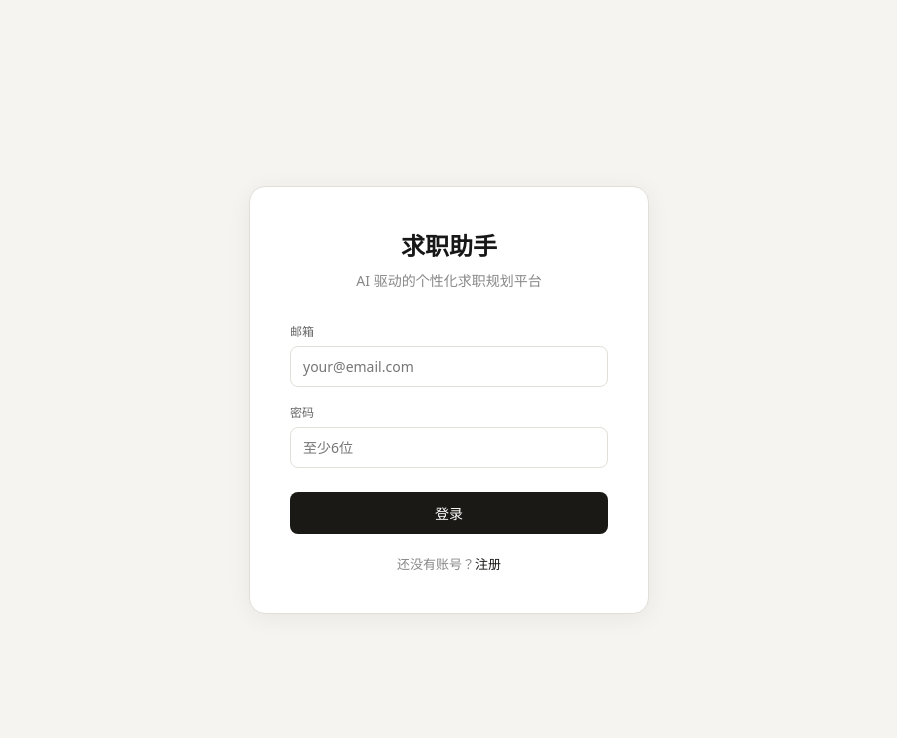
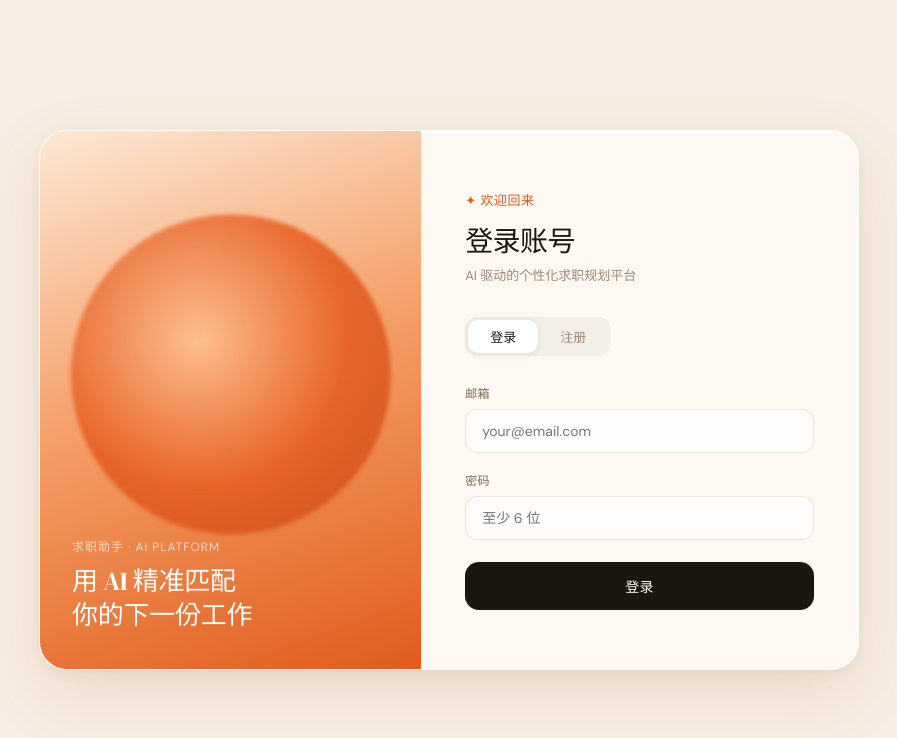
Before and after one commit to YUAN930-papa/CareerMatching-Web, a Next.js app in the folder career-app/: page /login in a window 1280 px wide. Shown: the top 738 px of the page, without its empty margins (191-1088 px from the left). Built offline with nearby package versions, Linux system fonts and the light colour scheme; no server answers.

Commit message:
feat: redesign login page - split layout glass UI

```diff
--- a/career-app/app/(auth)/login/page.tsx
+++ b/career-app/app/(auth)/login/page.tsx
@@ -17,11 +17,10 @@ export default function LoginPage() {
     e.preventDefault()
     setLoading(true)
     setMessage('')
-
     if (mode === 'signup') {
       const { error } = await supabase.auth.signUp({ email, password })
       if (error) setMessage(error.message)
-      else setMessage('注册成功！请检查邮箱确认链接，然后登录。')
+      else setMessage('注册成功！请检查邮箱确认链接。')
     } else {
       const { error } = await supabase.auth.signInWithPassword({ email, password })
       if (error) setMessage(error.message)
@@ -31,159 +30,298 @@ export default function LoginPage() {
   }
 
   return (
-    <div
-      style={{
-        minHeight: '100vh',
-        background: '#f5f4f0',
-        display: 'flex',
-        alignItems: 'center',
-        justifyContent: 'center',
-        fontFamily: 'system-ui, sans-serif',
-      }}
-    >
-      <div
-        style={{
-          background: '#fff',
-          borderRadius: '16px',
-          padding: '40px',
-          width: '100%',
-          maxWidth: '400px',
-          border: '1px solid #e2dfd8',
-          boxShadow: '0 4px 24px rgba(0,0,0,0.06)',
-        }}
-      >
-        <div style={{ textAlign: 'center', marginBottom: '32px' }}>
-          <div style={{ fontSize: '24px', fontWeight: '600', marginBottom: '8px' }}>
-            求职助手
-          </div>
-          <div style={{ fontSize: '14px', color: '#888' }}>
-            AI 驱动的个性化求职规划平台
+    <>
+      <style>{`
+        @import url('https://fonts.googleapis.com/css2?family=DM+Sans:wght@300;400;500&family=DM+Serif+Display&display=swap');
+
+        .login-root {
+          min-height: 100vh;
+          display: flex;
+          align-items: center;
+          justify-content: center;
+          background: #f7ede2;
+          font-family: 'DM Sans', -apple-system, sans-serif;
+          padding: 24px;
+        }
+
+        .login-card {
+          display: flex;
+          width: 100%;
+          max-width: 820px;
+          min-height: 540px;
+          background: rgba(255, 252, 248, 0.72);
+          backdrop-filter: blur(32px);
+          -webkit-backdrop-filter: blur(32px);
+          border: 1px solid rgba(255, 255, 255, 0.88);
+          border-radius: 28px;
+          overflow: hidden;
+          box-shadow:
+            0 2px 0 rgba(255,255,255,0.9) inset,
+            0 24px 64px rgba(180, 100, 40, 0.14),
+            0 4px 16px rgba(0,0,0,0.05);
+        }
+
+        .login-left {
+          flex: 1;
+          position: relative;
+          overflow: hidden;
+          min-height: 480px;
+          background: linear-gradient(160deg, #fce8d4 0%, #f5a06a 45%, #e05c1a 100%);
+          display: flex;
+          flex-direction: column;
+          justify-content: flex-end;
+          padding: 36px 32px;
+        }
+
+        .login-left-orb {
+          position: absolute;
+          width: 320px;
+          height: 320px;
+          border-radius: 50%;
+          background: radial-gradient(circle at 40% 40%, rgba(255,200,150,0.7) 0%, rgba(230,90,30,0.85) 55%, rgba(180,50,10,0.6) 100%);
+          top: 50%;
+          left: 50%;
+          transform: translate(-50%, -58%);
+          filter: blur(2px);
+        }
+
+        .login-left-label {
+          position: relative;
+          font-size: 12px;
+          font-weight: 400;
+          color: rgba(255,255,255,0.7);
+          letter-spacing: 0.08em;
+          text-transform: uppercase;
+          margin-bottom: 10px;
+        }
+
+        .login-left-headline {
+          position: relative;
+          font-family: 'DM Serif Display', Georgia, serif;
+          font-size: 26px;
+          font-weight: 400;
+          color: #fff;
+          line-height: 1.3;
+          letter-spacing: -0.01em;
+        }
+
+        .login-right {
+          flex: 1.1;
+          display: flex;
+          flex-direction: column;
+          justify-content: center;
+          padding: 48px 44px;
+        }
+
+        .login-eyebrow {
+          font-size: 13px;
+          color: #e05c1a;
+          font-weight: 500;
+          letter-spacing: 0.04em;
+          margin-bottom: 10px;
+        }
+
+        .login-heading {
+          font-family: 'DM Serif Display', Georgia, serif;
+          font-size: 28px;
+          font-weight: 400;
+          color: #1c1610;
+          margin-bottom: 6px;
+          letter-spacing: -0.02em;
+        }
+
+        .login-sub {
+          font-size: 13px;
+          color: #9c8878;
+          margin-bottom: 32px;
+          line-height: 1.5;
+        }
+
+        .login-tabs {
+          display: flex;
+          gap: 0;
+          background: rgba(0,0,0,0.04);
+          border-radius: 12px;
+          padding: 3px;
+          margin-bottom: 28px;
+          width: fit-content;
+        }
+
+        .login-tab {
+          padding: 7px 22px;
+          font-size: 13px;
+          font-weight: 500;
+          border-radius: 10px;
+          cursor: pointer;
+          color: #9c8878;
+          transition: all 0.18s ease;
+          border: none;
+          background: transparent;
+          font-family: inherit;
+        }
+
+        .login-tab.active {
+          background: white;
+          color: #1c1610;
+          box-shadow: 0 1px 6px rgba(0,0,0,0.1);
+        }
+
+        .login-label {
+          font-size: 12px;
+          font-weight: 500;
+          color: #7a6a58;
+          display: block;
+          margin-bottom: 7px;
+          letter-spacing: 0.02em;
+        }
+
+        .login-input {
+          width: 100%;
+          padding: 12px 16px;
+          font-size: 14px;
+          background: rgba(255, 255, 255, 0.7);
+          border: 1px solid rgba(200, 170, 140, 0.3);
+          border-radius: 12px;
+          outline: none;
+          color: #1c1610;
+          margin-bottom: 18px;
+          font-family: inherit;
+          transition: border 0.18s, background 0.18s;
+        }
+
+        .login-input:focus {
+          border-color: rgba(224, 92, 26, 0.45);
+          background: rgba(255, 255, 255, 0.95);
+          box-shadow: 0 0 0 3px rgba(224, 92, 26, 0.08);
+        }
+
+        .login-btn {
+          width: 100%;
+          padding: 14px;
+          font-size: 14px;
+          font-weight: 500;
+          background: #1c1610;
+          color: #fff;
+          border: none;
+          border-radius: 14px;
+          cursor: pointer;
+          font-family: inherit;
+          letter-spacing: 0.02em;
+          transition: all 0.18s ease;
+          margin-top: 4px;
+        }
+
+        .login-btn:hover:not(:disabled) {
+          background: #2e2418;
+          transform: translateY(-1px);
+          box-shadow: 0 6px 20px rgba(0,0,0,0.18);
+        }
+
+        .login-btn:active:not(:disabled) {
+          transform: translateY(0);
+        }
+
+        .login-btn:disabled {
+          opacity: 0.5;
+          cursor: not-allowed;
+        }
+
+        .login-msg {
+          padding: 11px 14px;
+          border-radius: 10px;
+          font-size: 13px;
+          margin-bottom: 16px;
+          border: 1px solid transparent;
+        }
+
+        .login-msg.success {
+          background: rgba(16,185,129,0.08);
+          color: #065f46;
+          border-color: rgba(16,185,129,0.18);
+        }
+
+        .login-msg.error {
+          background: rgba(224,92,26,0.08);
+          color: #9a3412;
+          border-color: rgba(224,92,26,0.18);
+        }
+
+        @media (max-width: 600px) {
+          .login-left { display: none; }
+          .login-right { padding: 40px 28px; }
+        }
+      `}</style>
+
+      <div className="login-root">
+        <div className="login-card">
+
+          {/* Left panel */}
+          <div className="login-left">
+            <div className="login-left-orb" />
+            <div className="login-left-label">求职助手 · AI Platform</div>
+            <div className="login-left-headline">
+              用 AI 精准匹配<br />你的下一份工作
             </div>
           </div>
 
+          {/* Right panel */}
+          <div className="login-right">
+            <div className="login-eyebrow">✦ 欢迎回来</div>
+            <div className="login-heading">
+              {mode === 'login' ? '登录账号' : '创建账号'}
+            </div>
+            <div className="login-sub">
+              {mode === 'login'
+                ? 'AI 驱动的个性化求职规划平台'
+                : '开始你的 AI 求职之旅'}
+            </div>
+
+            <div className="login-tabs">
+              <button
+                className={`login-tab${mode === 'login' ? ' active' : ''}`}
+                onClick={() => setMode('login')}
+              >登录</button>
+              <button
+                className={`login-tab${mode === 'signup' ? ' active' : ''}`}
+                onClick={() => setMode('signup')}
+              >注册</button>
+            </div>
+
             <form onSubmit={handleSubmit}>
-          <div style={{ marginBottom: '16px' }}>
-            <label
-              style={{
-                fontSize: '12px',
-                fontWeight: '500',
-                color: '#666',
-                display: 'block',
-                marginBottom: '6px',
-              }}
-            >
-              邮箱
-            </label>
+              <label className="login-label">邮箱</label>
               <input
+                className="login-input"
                 type="email"
                 value={email}
                 onChange={(e) => setEmail(e.target.value)}
                 placeholder="your@email.com"
                 required
-              style={{
-                width: '100%',
-                padding: '10px 12px',
-                fontSize: '14px',
-                border: '1px solid #e2dfd8',
-                borderRadius: '8px',
-                outline: 'none',
-                boxSizing: 'border-box',
-                fontFamily: 'inherit',
-              }}
               />
-          </div>
 
-          <div style={{ marginBottom: '24px' }}>
-            <label
-              style={{
-                fontSize: '12px',
-                fontWeight: '500',
-                color: '#666',
-                display: 'block',
-                marginBottom: '6px',
-              }}
-            >
-              密码
-            </label>
+              <label className="login-label">密码</label>
               <input
+                className="login-input"
                 type="password"
                 value={password}
                 onChange={(e) => setPassword(e.target.value)}
-              placeholder="至少6位"
+                placeholder="至少 6 位"
                 required
-              style={{
-                width: '100%',
-                padding: '10px 12px',
-                fontSize: '14px',
-                border: '1px solid #e2dfd8',
-                borderRadius: '8px',
-                outline: 'none',
-                boxSizing: 'border-box',
-                fontFamily: 'inherit',
-              }}
               />
-          </div>
 
               {message && (
-            <div
-              style={{
-                padding: '10px 12px',
-                borderRadius: '8px',
-                fontSize: '13px',
-                marginBottom: '16px',
-                background: message.includes('成功') ? '#d8f3dc' : '#fee2e2',
-                color: message.includes('成功') ? '#085041' : '#991b1b',
-              }}
-            >
+                <div className={`login-msg ${message.includes('成功') ? 'success' : 'error'}`}>
                   {message}
                 </div>
               )}
 
-          <button
-            type="submit"
-            disabled={loading}
-            style={{
-              width: '100%',
-              padding: '11px',
-              fontSize: '14px',
-              fontWeight: '500',
-              background: '#1a1916',
-              color: '#fff',
-              border: 'none',
-              borderRadius: '8px',
-              cursor: loading ? 'not-allowed' : 'pointer',
-              opacity: loading ? 0.6 : 1,
-              fontFamily: 'inherit',
-            }}
-          >
+              <button className="login-btn" type="submit" disabled={loading}>
                 {loading ? '处理中...' : mode === 'login' ? '登录' : '注册'}
               </button>
             </form>
+          </div>
 
-        <div style={{ textAlign: 'center', marginTop: '20px', fontSize: '13px', color: '#888' }}>
-          {mode === 'login' ? (
-            <>
-              还没有账号？
-              <span
-                style={{ color: '#1a1916', cursor: 'pointer', fontWeight: '500' }}
-                onClick={() => setMode('signup')}
-              >
-                注册
-              </span>
-            </>
-          ) : (
-            <>
-              已有账号？
-              <span
-                style={{ color: '#1a1916', cursor: 'pointer', fontWeight: '500' }}
-                onClick={() => setMode('login')}
-              >
-                登录
-              </span>
-            </>
-          )}
         </div>
       </div>
-    </div>
+    </>
   )
 }
--- a/career-app/app/globals.css
+++ b/career-app/app/globals.css
@@ -1,49 +1,29 @@
 :root {
-  --background: #ffffff;
-  --foreground: #171717;
+  --bg: #f7ede2;
+  --orange-deep: #e05c1a;
+  --orange-mid: #f0834a;
+  --orange-light: #f5b48a;
+  --cream: #faf5ee;
+  --text-dark: #1c1610;
+  --text-mid: #7a6a58;
+  --text-light: #b0a090;
+  --glass-bg: rgba(255, 252, 248, 0.68);
+  --glass-border: rgba(255, 255, 255, 0.85);
 }
 
-@media (prefers-color-scheme: dark) {
-  :root {
-    --background: #0a0a0a;
-    --foreground: #ededed;
-  }
-}
-
-html {
-  height: 100%;
-}
-
-html,
-body {
-  max-width: 100vw;
-  overflow-x: hidden;
-}
+html { height: 100%; }
+html, body { max-width: 100vw; overflow-x: hidden; }
 
 body {
   min-height: 100%;
   display: flex;
   flex-direction: column;
-  color: var(--foreground);
-  background: var(--background);
-  font-family: Arial, Helvetica, sans-serif;
+  color: var(--text-dark);
+  background: var(--bg);
+  font-family: 'SF Pro Display', -apple-system, BlinkMacSystemFont, 'Helvetica Neue', sans-serif;
   -webkit-font-smoothing: antialiased;
   -moz-osx-font-smoothing: grayscale;
 }
 
-* {
-  box-sizing: border-box;
-  padding: 0;
-  margin: 0;
-}
-
-a {
-  color: inherit;
-  text-decoration: none;
-}
-
-@media (prefers-color-scheme: dark) {
-  html {
-    color-scheme: dark;
-  }
-}
+* { box-sizing: border-box; padding: 0; margin: 0; }
+a { color: inherit; text-decoration: none; }
```
Lines whose indentation alone changed are shown as unchanged.
